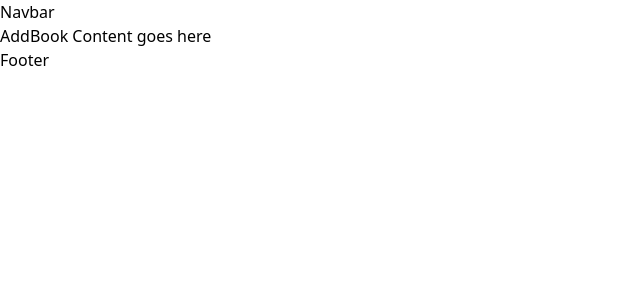
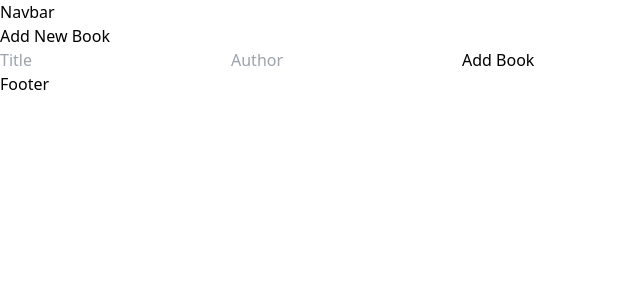
Before and after one commit to APEXFIVE/library-app-frontend, a React (Vite) app: page /add-new in a window 1280 px wide. Shown: the top 300 px of the page, without its empty margins (0-640 px from the left). Built offline with nearby package versions, Linux system fonts and the light colour scheme.

Commit message:
from added

```diff
--- a/src/App.css
+++ b/src/App.css
@@ -1,7 +1,6 @@
 .hero {
   background-image: url(./assets/images/hero.jpg);
   height: 100vh;
-  /* justify-content: center; */
   color: white;
 }
 
@@ -22,8 +21,12 @@
   padding: 12px;
   width: 10%;
   border: 0;
-  margin-left: ;
+  margin-left: 530px;
+  /* opacity: 0.6;
+  transition: 0.3s; */
 }
+
+/* .hero-b :hover {opacity: 1} */
 
 .hero-c {
   font-family: Muli, sans-serif;
@@ -36,4 +39,24 @@
   padding: 12px;
   width: 10%;
   border: 0;
+  margin-left: 10px;
 }
+
+.book-form {
+  display: flex;
+  flex-wrap: wrap;
+  /* justify-content: space-between; */
+  margin-bottom: 20px;
+}
+
+.book-form label {
+  flex-basis: 48%;
+}
+
+.book-form input,
+.book-form select,
+.book-form textarea {
+  flex-basis: 48%;
+  margin-bottom: 15px;
+  padding: 8px;
+}
--- a/src/pages/addBook/index.jsx
+++ b/src/pages/addBook/index.jsx
@@ -1,16 +1,47 @@
 import Navbar from "../../components/Navbar";
 import Footer from "../../components/Footer";
+import React, { useState } from 'react';
+import { useNavigate } from 'react-router-dom';
+
 
 
 const AddBook = () => {
+    const [title, setTitle] = useState('');
+    const [author, setAuthor] = useState('');
+    const navigate = useNavigate();
+
+    const handleSubmit = (e) => {
+        e.preventDefault();
+        // Logic to add the book to the list
+        alert(`Book added: ${title} by ${author}`);
+        navigate('/');
+    };
     return (
         <div>
             <Navbar />
-            <div>AddBook Content goes here</div>
-            <Footer />
-        </div>
-
-    );
-}
+        <form onSubmit={handleSubmit} className="p-4">
+        <h1 className="text-2xl font-bold mb-4">Add New Book</h1>
+        <input
+            type="text"
+            placeholder="Title"
+            value={title}
+            onChange={(e) => setTitle(e.target.value)}
+            className="border p-2 mb-2 w-full"
+            required
+        />
+        <input
+            type="text"
+            placeholder="Author"
+            value={author}
+            onChange={(e) => setAuthor(e.target.value)}
+            className="border p-2 mb-4 w-full"
+            required
+        />
+        <button type="submit" className="bg-green-500 text-white py-2 px-4 rounded">Add Book</button>
+    </form>
+    <Footer />
+    </div>
+    )
+};
 
 export default AddBook;
--- a/src/pages/bookDetails/index.jsx
+++ b/src/pages/bookDetails/index.jsx
@@ -1,14 +1,33 @@
+import Footer from "../../components/Footer";
 import Navbar from "../../components/Navbar";
 import Hero from "../bookList/components/Hero";
+import React from 'react';
+import { useParams, Link } from 'react-router-dom';
+
 
 
 const BookDetails = () => {
+  const { id } = useParams();
+  const books = [
+      { id: 1, title: '1984', author: 'George Orwell' },
+      { id: 2, title: 'To Kill a Mockingbird', author: 'Harper Lee' },
+      { id: 3, title: 'The Great Gatsby', author: 'F. Scott Fitzgerald' },
+  ];
+  const book = books.find(b => b.id === parseInt(id));
+
+  if (!book) return <div>Book not found</div>;
+
   return (
-    <div>
-        <Navbar />
-        <h1>Navbar goes here</h1>
-        <Hero />
-    </div>
+     <div className="p-4">
+            <h1 className="text-2xl font-bold">{book.title}</h1>
+            <p className="mb-4">{book.author}</p>
+            <Link to={`/books/edit/${book.id}`} className="bg-blue-500 text-white py-2 px-4 rounded">
+                Edit
+            </Link>
+            <Link to="/" className="ml-4 bg-gray-500 text-white py-2 px-4 rounded">
+                Back to List
+            </Link>
+        </div>
   )
 }
 
--- a/src/pages/bookList/components/Hero.jsx
+++ b/src/pages/bookList/components/Hero.jsx
@@ -2,9 +2,9 @@ const Hero =() => {
     return(
         <section className="hero">
             <div className="overlay">
-            <h3 className="text-center pt-64">Online Learning Anytime, Anywhere!</h3>
-            <h1 className="text-center">Discover Your Roots</h1>
-            <p className="text-center">There are many variations of passages of Lorem Ipsum available, but the majority have suffered alteration in some form, by injected humor, or randomized words.</p>
+            <h3 className="text-center pt-56 text-3xl w-3/4 ml-48">Online Learning Anytime, Anywhere!</h3>
+            <h1 className="text-center text-6xl text-[#ff7236] font-semibold w-3/4 ml-48 mt-3">Discover Your Roots</h1>
+            <p className="text-center text-2xl w-3/4 ml-48 mt-3 mb-5">There are many variations of passages of Lorem Ipsum available, but the majority have suffered alteration in some form, by injected humor, or randomized words.</p>
             <button className="hero-b tex">READ MORE</button> <button className="hero-c">BORROW</button>
         </div>
         </section>
```
